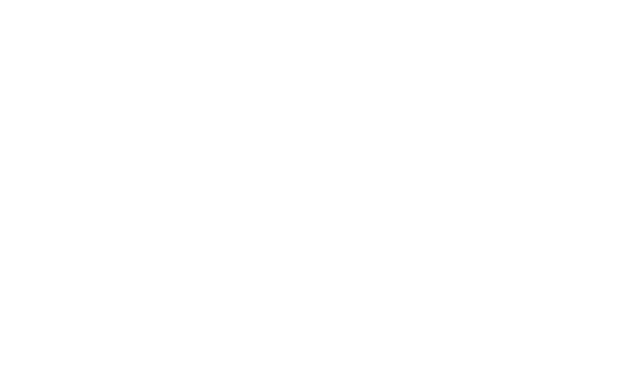
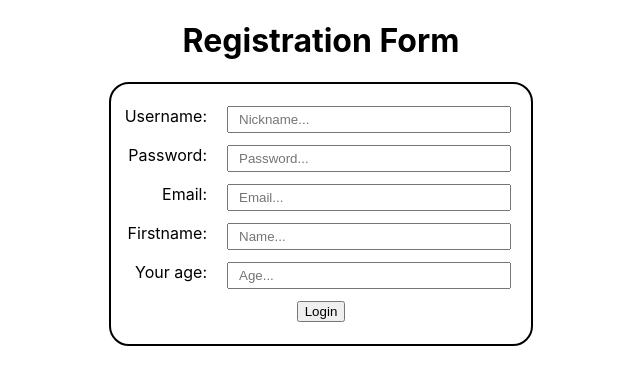
Before and after one commit to YuliaMas/react_ts_okten, a React (Create React App) app: page / in a window 1280 px wide. Shown: the top 384 px of the page, without its empty margins (319-959 px from the left). Built offline with nearby package versions, Linux system fonts and the light colour scheme.

Commit message:
Add HW5, create basic form

```diff
--- a/package.json
+++ b/package.json
@@ -15,7 +15,10 @@
     "react-scripts": "5.0.1",
     "typescript": "^4.9.5",
     "web-vitals": "^2.1.4",
-    "axios": "1.7.2"
+    "axios": "1.7.2",
+    "react-hook-form": "^7.52.1",
+    "joi": "^17.13.3",
+    "@hookform/resolvers": "^3.9.0"
   },
   "scripts": {
     "start": "react-scripts start",
--- a/src/App.tsx
+++ b/src/App.tsx
@@ -1,10 +1,11 @@
 import React, {FC} from 'react';
 import './App.css';
+import FormComponent from './components/form/FormComponent';
 
 const App: FC = () => {
     return (
         <div className="App">
-
+            <FormComponent />
         </div>
     );
 }
--- /dev/null
+++ b/src/components/form/FormComponent.tsx
@@ -0,0 +1,41 @@
+import {useForm} from "react-hook-form";
+import "./formComponent.css";
+
+type IFormType = {
+    name: string,
+    username: string,
+    password: string,
+    email: string,
+    age: string
+}
+const FormComponent = () => {
+    let {register, handleSubmit} = useForm<IFormType>();
+    let formSubmit = (data: IFormType) => {
+        console.log(data);
+    }
+    return(
+        <div>
+            <h1>Registration Form</h1>
+            <form onSubmit={handleSubmit(formSubmit)}>
+                <label htmlFor="username"> Username:
+                    <input type="text" placeholder="Nickname..." {...register('username')}/>
+                </label>
+                <label htmlFor="password"> Password:
+                    <input type="text" placeholder="Password..." {...register('password')}/>
+                </label>
+                <label htmlFor="email"> Email:
+                    <input type="text" placeholder="Email..." {...register('email')}/>
+                </label>
+                <label htmlFor="name"> Firstname:
+                    <input type="text" placeholder="Name..." {...register('name')}/>
+                </label>
+                <label htmlFor="age"> Your age:
+                    <input type="number" placeholder="Age..." {...register('age')}/>
+                </label>
+                <button> Login</button>
+            </form>
+        </div>
+    )
+}
+
+export default FormComponent;
--- /dev/null
+++ b/src/components/form/formComponent.css
@@ -0,0 +1,26 @@
+form {
+   width: 400px;
+   border: 2px solid black;
+   border-radius: 20px;
+   height: 240px;
+   display: flex;
+   flex-direction: column;
+   justify-content: space-evenly;
+   align-items: flex-end;
+   margin: 0 auto;
+   padding: 10px;
+}
+input {
+   width: 260px;
+   margin-left: 20px;
+   margin-right: 10px;
+   padding: 4px 10px ;
+}
+label {
+   display: flex;
+   align-items: stretch;
+   justify-content: space-around;
+}
+button {
+   align-self: center;
+}
```
Also changed, not shown: 1 other file (tests, documents, lock files or other folders).
